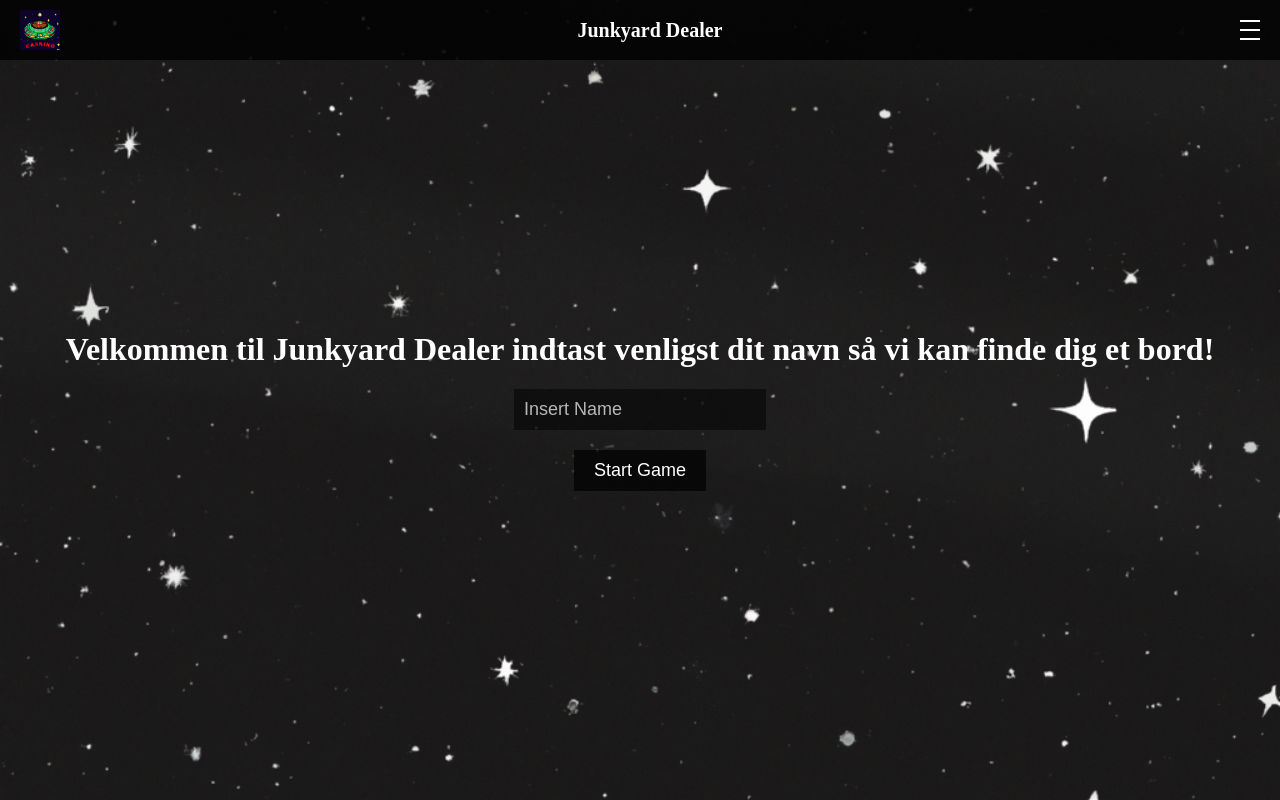
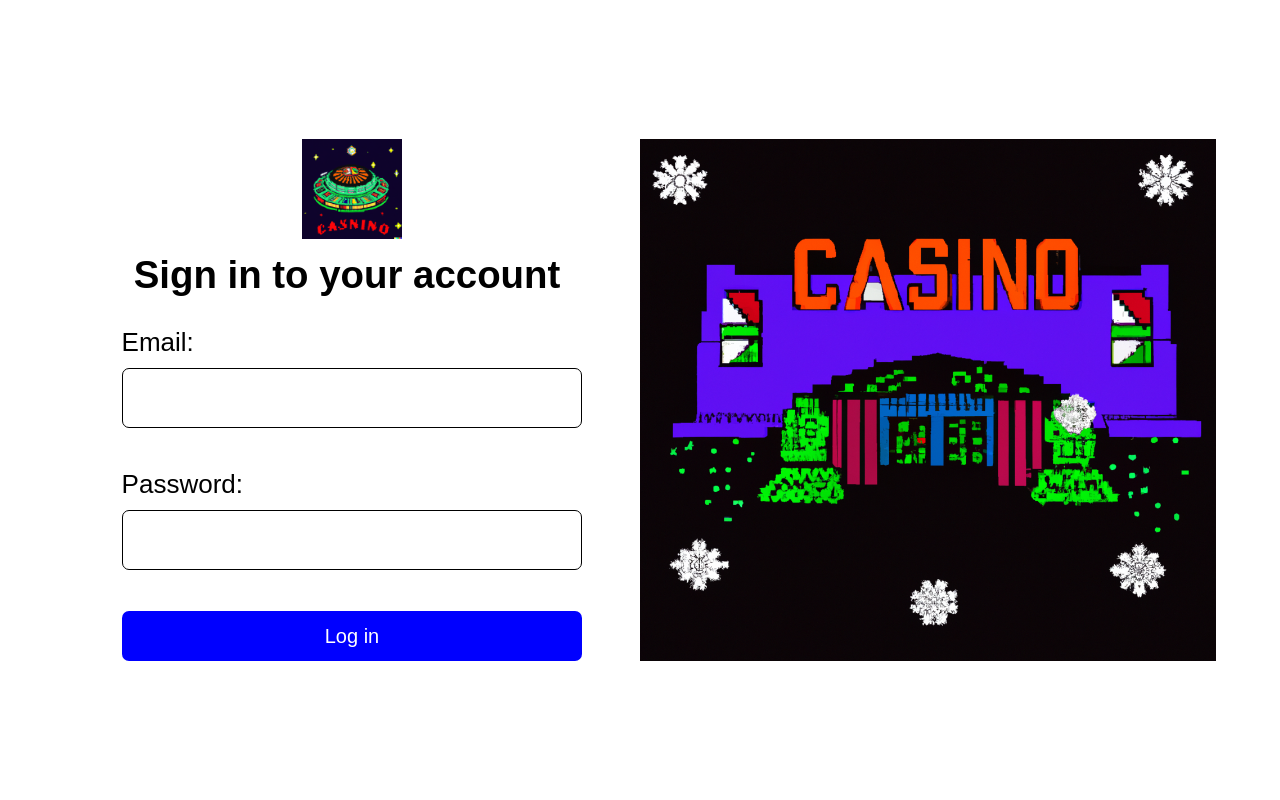
Before and after one commit to MAGS-GHC/clientside2-gruppe-3, a website: page Gruppe-Projekt/index.html in a window 1280 px wide. Drawn offline with Linux system fonts and the light colour scheme.

Commit message:
database opsætning til login system
Det virker semi dog sender den dig ikke til den rigtige side

```diff
--- a/Gruppe-Projekt/index.html
+++ b/Gruppe-Projekt/index.html
@@ -1,28 +1,55 @@
 <!DOCTYPE html>
 <html>
 <head>
-    <title>Landing Page</title>
-    <link rel="stylesheet" href="style.css">
+  <title>User Registration and Login</title>
 
-    <script defer src="script.js"></script>
+  <link rel="stylesheet" href="style.css">
+
 </head>
 <body>
-    <nav class="navbar">
-        <img class="logo" src="assets/logo/logo-junkyard.png" alt="Logo">
-        <h1 class="name">Junkyard Dealer</h1>
-        <div class="burger-menu">
-            <div></div>
-            <div></div>
-            <div></div>
+<!--   <h1>User Registration</h1>
+  <form id="registerForm">
+    <input type="text" id="username" placeholder="Username" required>
+    <input type="email" id="email" placeholder="Email" required>
+    <input type="password" id="password" placeholder="Password" required>
+    <button type="submit">Register</button>
+  </form> -->
+
+  <div class="login-container">
+    <div class="main-container">
+        <div class="main-wrapper">
+            <div class="left-container">
+                <div class="logo-container">
+                        <img src="assets/logo/logo-junkyard.png" alt="Logo for Vibrex" class="logo">
+                </div>
+                    <div class="login-text-container">
+                        <h5 class="login-header">Sign in to your account</h5>
+                        <div class="error-message">
+                            <h5>Mail eller password er forkert</h5>
+                        </div>
+                    </div>
+
+                    <div class="login-inputs">
+                        <form id="login-form" onsubmit="loginUser(event)">
+                                <label for="email">Email:</label>
+                                    <input type="email" id="loginEmail" name="email" class="login-mail" required>
+                                <br>
+                                    <label for="password">Password:</label>
+                                        <input type="password" id="loginPassword" name="password" class="login-password"  required>
+                                    <br>
+                                <div class="login-btn">
+                                    <button type="submit">Log in</button>
+                                </div>
+                        </form>
+                    </div>
+            </div>
+            <div class="right-container">
+                <div class="login-img"></div>
+            </div>
         </div>
-    </nav>
+    </div>
+</div>
 
-    <div class="container">
-        <h1>Velkommen til Junkyard Dealer indtast venligst dit navn så vi kan finde dig et bord!</h1>
-        <div class="input-field">
-            <input id="name-input" type="text" placeholder="Insert Name">
-        </div>
-        <button onclick="saveName()" class="start-button">Start Game</button>
-    </div>
+  <script defer src="main.js"></script>
 </body>
 </html>
--- /dev/null
+++ b/Gruppe-Projekt/main.js
@@ -0,0 +1,71 @@
+document.getElementById('registerForm').addEventListener('submit', registerUser);
+document.getElementById('login-form').addEventListener('submit', loginUser);
+
+function registerUser(event) {
+  event.preventDefault();
+
+  const username = document.getElementById('username').value;
+  const email = document.getElementById('email').value;
+  const password = document.getElementById('password').value;
+
+  const userData = {
+    username,
+    email,
+    password
+  };
+
+  console.log(userData)
+
+  fetch('http://localhost:5000/users/register', {
+    method: 'POST',
+    headers: {
+      'Content-Type': 'application/json'
+    },
+    body: JSON.stringify(userData)
+  })
+    .then(response => response.json())
+    .then(data => {
+      console.log(data);
+      // Handle the response data as needed
+    })
+    .catch(error => {
+      console.error('Error:', error);
+      // Handle the error
+    });
+}
+
+function loginUser(event) {
+    event.preventDefault();
+
+    const email = document.getElementById('loginEmail').value;
+    const password = document.getElementById('loginPassword').value;
+
+    const loginData = {
+      email,
+      password
+    };
+
+    console.log(loginData)
+
+    fetch('http://localhost:5000/users/login', {
+      method: 'POST',
+      headers: {
+        'Content-Type': 'application/json'
+      },
+      body: JSON.stringify(loginData)
+    })
+      .then(response => response.json())
+      .then(data => {
+        console.log(data.message);
+        console.log('Login Response:', data);
+
+        // Redirect to the dashboard folder if login is successful
+        if (data.message === 'Login successful') {
+          window.location.href = '/dashboard';
+        }
+      })
+      .catch(error => {
+        console.error('Error logging in:', error);
+        // Show error message
+      });
+  }
--- a/Gruppe-Projekt/script.js
+++ /dev/null
@@ -1,7 +0,0 @@
-function saveName() {
-  var inputField = document.getElementById("name-input");
-  var name = inputField.value;
-  localStorage.setItem("savedName", name);
-  console.log("Name saved: " + name);
-  window.location.href = "game/index.html";
-}
--- a/Gruppe-Projekt/style.css
+++ b/Gruppe-Projekt/style.css
@@ -1,81 +1,117 @@
-body {
-    background-image: url('assets/image/bg-junkyard.png');
-    background-size: cover;
+* {
+    font-family: 'Kanit', sans-serif;
+    box-sizing: border-box;
+    padding: 0;
+    margin: 0;
+  }
+
+  .logo {
+    width: 100px;
+    height: 100px;
+  }
+
+  .login-container {
     display: flex;
     justify-content: center;
     align-items: center;
+    width: 100vw;
     height: 100vh;
-    margin: 0;
-    padding: 0;
-    color: white;
   }
 
-.navbar {
-    position: fixed;
-    top: 0;
-    left: 0;
-    right: 0;
-    height: 60px;
+  .main-wrapper {
     display: flex;
-    justify-content: space-between;
-    align-items: center;
-    padding: 0 20px;
-    background-color: rgba(0, 0, 0, 0.8);
+    width: 100%;
+    height: 100%;
   }
 
-.logo {
-    height: 40px;
+  .left-container {
+    flex: 1;
+    display: flex;
+    flex-direction: column;
+    justify-content: center;
+    align-items: center;
+    width: 45vw;
   }
 
-.name {
-    font-size: 20px;
-    font-weight: bold;
+  .right-container {
+    flex: 1;
+    display: flex;
+    justify-content: center;
+    align-items: center;
+    width: 45vw;
+
   }
 
-.burger-menu {
+  .login-inputs {
+    width: 80%;
+    font-size: 20px;
+  }
+
+  form#login-form {
     display: flex;
     flex-direction: column;
-    justify-content: space-between;
-    height: 20px;
+    font-size: 26px;
+  }
+
+  .login-inputs input {
+    height: 60px;
+    border: 1px solid black;
+    border-radius: 7px;
+    margin: 10px 0px 10px 0px;
+    padding: 10px;
+    font-size: 20px;
+  }
+
+  .login-btn button {
+    width: 100%;
+    background-color: blue;
+    color: white;
+    border: none;
+    border-radius: 7px;
+    height: 50px;
+    font-size: 20px;
     cursor: pointer;
   }
 
-.burger-menu div {
-    width: 20px;
-    height: 2px;
-    background-color: white;
+  h5.login-header {
+    font-size: 3vw;
+    margin: 10px 10px 30px 0px;
   }
 
-.container {
+  .error-message {
+    background-color: red;
+    width: 80%;
+    font-size: 25px;
+    margin: 20px 0px;
+    display: none;
+    height: 50px;
+    text-align: center;
+    border-radius: 7px;
+  }
+
+  .error-message h5 {
     text-align: center;
   }
 
-.input-field {
-    margin-bottom: 20px;
+  .active {
+    display: block;
+    animation: moveDown 0.5s;
+    display: flex;
+    align-items: center;
+    justify-content: center;
   }
 
-.input-field input {
-    padding: 10px;
-    border: none;
-    background-color: rgba(0, 0, 0, 0.5);
+  .error-message h5 {
+    font-style: italic;
+    font-weight: 300;
     color: white;
-    font-size: 18px;
+    text-align: center;
   }
 
-.input-field input::placeholder {
-    color: white;
-    opacity: 0.7;
+  .login-img {
+    background-image: url(assets/images/junkyard-1.png);
+    background-size: cover;
+    background-position: center;
+    height: 100%;
+    width: 100%;
   }
-
-.start-button {
-    padding: 10px 20px;
-    border: none;
-    background-color: rgba(0, 0, 0, 0.7);
-    color: white;
-    font-size: 18px;
-    cursor: pointer;
-}
-
-.start-button:hover {
-    background-color: rgba(0, 0, 0, 0.9);
-}
```
Also changed, not shown: Gruppe-Projekt/bankStart/bank.js (deleted, +0 -63 lines), Gruppe-Projekt/game/index.html (+2 -21 lines), Gruppe-Projekt/game/money.css (deleted, +0 -18 lines), Gruppe-Projekt/game/money.js (deleted, +0 -22 lines), Gruppe-Projekt/package.json (added, +20 -0 lines), Gruppe-Projekt/server.js (added, +137 -0 lines), Gruppe-Projekt/assets/images/bg-junkyard.png (renamed from Gruppe-Projekt/assets/image/bg-junkyard.png), Gruppe-Projekt/assets/images/junkyard-1.png (added), Gruppe-Projekt/assets/images/junkyard-2.png (added), 2 other files. Lines whose indentation alone changed are shown as unchanged.
